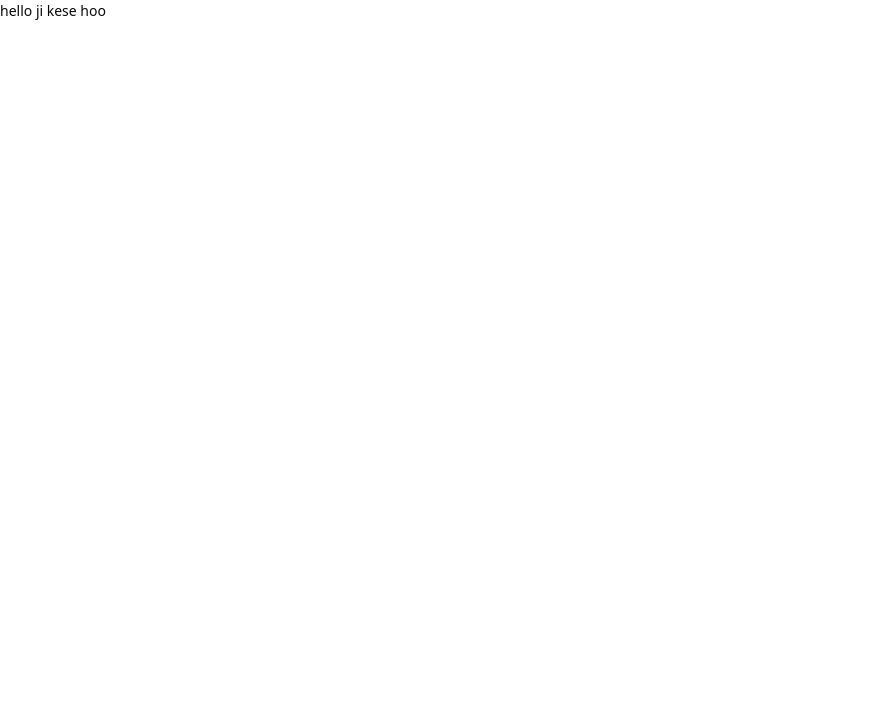
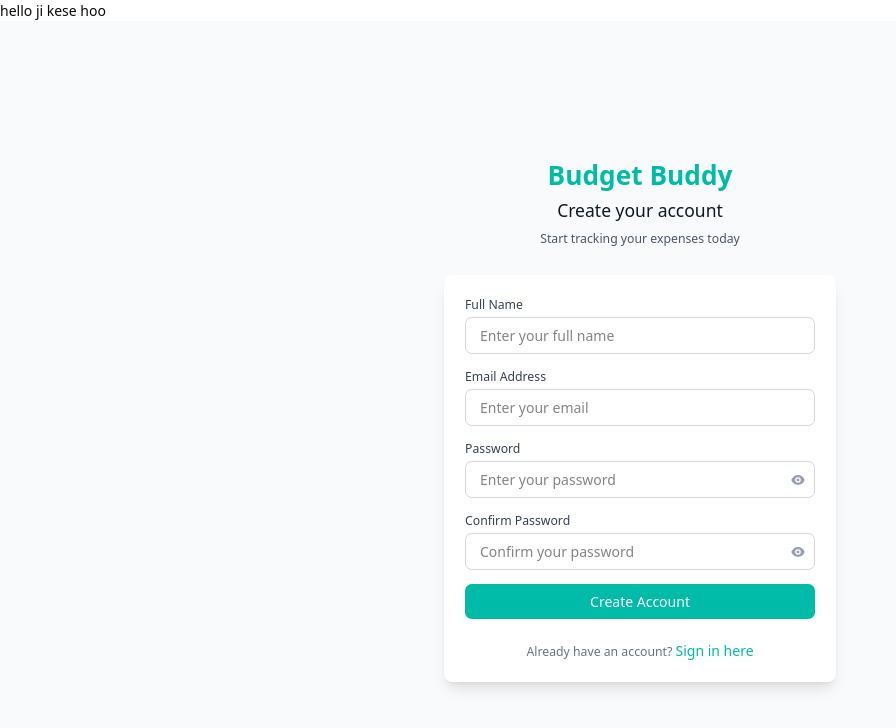
Before and after one commit to jinilptl/budget-buddy, a React (Vite) app in the folder client/: page /register in a window 1280 px wide. Before the commit this address had no page. Shown: the top 728 px of the page, without its empty margins (0-896 px from the left). Built offline with nearby package versions, Linux system fonts and the light colour scheme.

Commit message:
feat: user registration successful and state updated

```diff
--- a/client/src/App.jsx
+++ b/client/src/App.jsx
@@ -11,8 +11,8 @@ function App() {
   <>
      <h1>hello ji kese hoo</h1>
      <Routes>
-      <Route path="/" element={<Register/>}/>
-      <Route path="/login" element={<Login/>}/>
+      <Route path="/" element={<Login/>}/>
+      <Route path="/register" element={<Register/>}/>
      </Routes>
   </>
 
--- a/client/src/context/AuthContext.jsx
+++ b/client/src/context/AuthContext.jsx
@@ -1,9 +1,50 @@
-import { createContext } from "react";
+import { createContext, useEffect, useState } from "react";
+
+import axios from "axios";
 
 export const AuthContext = createContext();
 
 const AuthContextProvider = ({ children }) => {
-  let Authvalue = {};
+  const API_URL = "http://localhost:4000/api/v1";
+
+  const[user,setUser]=useState('')
+
+  useEffect(()=>{
+  console.log("user has been updated:", user);
+
+  },[user])
+
+
+  async function registerUser(formData) {
+    try {
+      console.log("formdata in the register function", formData);
+      const ApiData = {
+        name: formData.name,
+        password: formData.password,
+        email: formData.email,
+      };
+
+      console.log("apidta is ", ApiData);
+
+      const {data} = await axios.post(`${API_URL}/users/register`, ApiData, {
+        withCredentials: true,
+      });
+
+      // console.log("response from the register api", data.data.user);
+      setUser(data.data.user)
+      console.log('user is in register',data.data.user);
+
+    } catch (error) {
+      console.error("Error registering user:", error);
+    }
+  }
+
+
+  async function loginUser(formdata) {
+
+  }
+
+  let Authvalue = { registerUser,loginUser };
 
   return (
     <AuthContext.Provider value={Authvalue}>{children}</AuthContext.Provider>
--- a/client/src/pages/Login.jsx
+++ b/client/src/pages/Login.jsx
@@ -1,8 +1,10 @@
 import { useState } from 'react';
 import { HiEye, HiEyeOff } from "react-icons/hi";
+import { useNavigate } from 'react-router-dom';
 
 export default function Login() {
   const [showPassword, setShowPassword] = useState(false);
+  const onNavigate = useNavigate();
 
   return (
     <div className="min-h-screen bg-gray-50 flex items-center justify-center py-12 px-4 sm:px-6 lg:px-8">
@@ -57,7 +59,7 @@ export default function Login() {
           <div className="mt-6 text-center">
             <p className="text-sm text-gray-500">
               Don't have an account?{' '}
-              <button className="text-teal-500 hover:text-teal-600 font-medium">
+              <button className="text-teal-500 hover:text-teal-600 font-medium" onClick={()=>{onNavigate('/register')}}>
                 Sign up here
               </button>
             </p>
--- a/client/src/pages/Register.jsx
+++ b/client/src/pages/Register.jsx
@@ -1,11 +1,47 @@
-import { useState } from 'react';
+import { useContext, useState } from 'react';
 import { HiEye, HiEyeOff } from 'react-icons/hi';
 import { useNavigate } from 'react-router-dom';
+import { AuthContext
 
+ } from '../context/AuthContext';
 function Register() {
   const [showPassword, setShowPassword] = useState(false);
   const [showConfirmPassword, setShowConfirmPassword] = useState(false);
   const onNavigate = useNavigate();
+  const {registerUser}=useContext(AuthContext)
+
+  const [formData, setFormData] = useState({
+    name: '',
+    email: '',
+    password: '',
+    confirmPassword: '',
+  });
+
+// chaining data with fields
+const handleChange = (e) => {
+  const { name, value } = e.target;
+  setFormData((prevData) => {
+    return { ...prevData, [name]: value };
+  });
+};
+
+//onsubmit
+
+
+const handlOnsubmit=(e)=>{
+  e.preventDefault();
+  console.log(formData);
+  if(formData.password!==formData.confirmPassword){
+    alert('please enter same password');
+    return
+
+  }
+  setFormData(formData)
+
+  registerUser(formData)
+
+
+}
 
   return (
     <div className="min-h-screen bg-gray-50 flex items-center justify-center py-12 px-4 sm:px-6 lg:px-8">
@@ -17,7 +53,7 @@ function Register() {
         </div>
 
         <div className="bg-white shadow-lg rounded-lg p-6">
-          <form className="space-y-4">
+          <form className="space-y-4" onSubmit={handlOnsubmit}>
             <div>
               <label className="block text-sm font-medium text-gray-700 mb-1">Full Name</label>
               <input
@@ -25,6 +61,8 @@ function Register() {
                 placeholder="Enter your full name"
                 autoComplete="name"
                 name='name'
+                value={formData.name}
+                onChange={handleChange}
                 className="w-full px-4 py-2 border border-gray-300 rounded-md focus:ring-2 focus:ring-teal-500 focus:border-teal-500 outline-none transition-colors"
               />
             </div>
@@ -36,6 +74,8 @@ function Register() {
                 placeholder="Enter your email"
                 autoComplete="email"
                 name='email'
+                value={formData.email}
+                onChange={handleChange}
                 className="w-full px-4 py-2 border border-gray-300 rounded-md focus:ring-2 focus:ring-teal-500 focus:border-teal-500 outline-none transition-colors"
               />
             </div>
@@ -48,6 +88,8 @@ function Register() {
                   placeholder="Enter your password"
                   autoComplete="new-password"
                   name='password'
+                  value={formData.password}
+                  onChange={handleChange}
                   className="w-full px-4 py-2 pr-10 border border-gray-300 rounded-md focus:ring-2 focus:ring-teal-500 focus:border-teal-500 outline-none transition-colors"
                 />
                 <button
@@ -67,7 +109,9 @@ function Register() {
                   type={showConfirmPassword ? 'text' : 'password'}
                   placeholder="Confirm your password"
                   autoComplete="new-password"
-                  name='confirm-password'
+                  name='confirmPassword'
+                  value={formData.confirmPassword}
+                  onChange={handleChange}
                   className="w-full px-4 py-2 pr-10 border border-gray-300 rounded-md focus:ring-2 focus:ring-teal-500 focus:border-teal-500 outline-none transition-colors"
                 />
                 <button
@@ -92,7 +136,7 @@ function Register() {
             <p className="text-sm text-gray-500">
               Already have an account?{' '}
               <button
-                onClick={() => onNavigate('login')}
+                onClick={() => onNavigate('/')}
                 className="text-teal-500 hover:text-teal-600 font-medium"
               >
                 Sign in here
```
Also changed, not shown: 1 other file (tests, documents, lock files or other folders).
